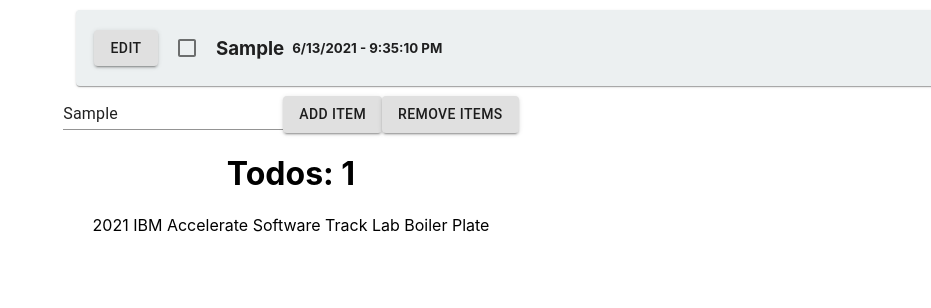
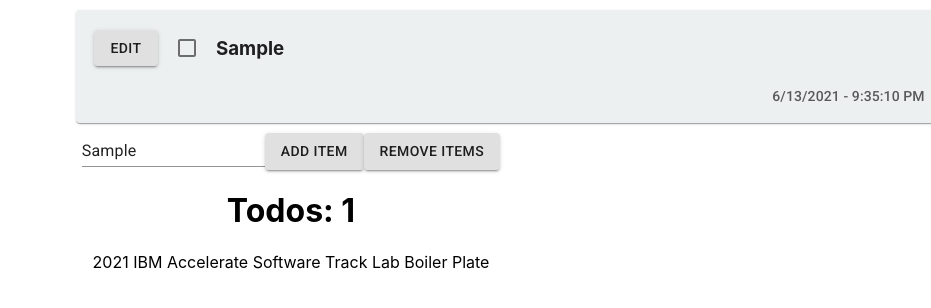
Before and after one commit to 2021-IBM-Accelerate-SW-Track/lab-1-team-43, a React (Create React App) app: page / in a window 1280 px wide. Both pictures are taken after typing "Sample" into the empty fields and a click on the button "ADD ITEM". Shown: the top 308 px of the page, without its empty margins (349-1280 px from the left). Built offline with nearby package versions, Linux system fonts and the light colour scheme.

Commit message:
The date and time of an addition is displayed at the bottom right of the card

```diff
--- a/package.json
+++ b/package.json
@@ -3,6 +3,7 @@
   "version": "0.1.0",
   "private": true,
   "dependencies": {
+    "@fontsource/roboto": "^4.4.5",
     "@material-ui/core": "^4.11.4",
     "@testing-library/jest-dom": "^5.12.0",
     "@testing-library/react": "^11.2.6",
--- a/public/index.html
+++ b/public/index.html
@@ -22,6 +22,10 @@
       work correctly both with client-side routing and a non-root public URL.
       Learn how to configure a non-root public URL by running `npm run build`.
     -->
+    <link
+      rel="stylesheet"
+      href="https://fonts.googleapis.com/css?family=Roboto:300,400,500,700&display=swap"
+    />
     <title>React App</title>
   </head>
   <body>
--- a/src/Todo.js
+++ b/src/Todo.js
@@ -1,4 +1,4 @@
-import { Button, Card, CardActions, Checkbox } from '@material-ui/core'
+import { Button, Card, CardActions, Checkbox, Typography } from '@material-ui/core'
 import {React, useState} from 'react'
 import Editing from './Editing'
 
@@ -32,8 +32,10 @@ export default function Todo({todo}) {
                     <Button variant="contained" onClick={editTodo} disabled={editing}>Edit</Button>
                     <Checkbox onChange={checkBoxFunction}></Checkbox>
                     <h3>{todo.name}</h3>
-                    <h5>{todo.date.toLocaleDateString() + ' - ' + todo.date.toLocaleTimeString()}</h5>
                 </CardActions>
+                <Typography variant="subtitle2" style={{marginLeft: '675px', marginBottom: '15px', color: '#595959'}}>
+                    {todo.date.toLocaleDateString() + ' - ' + todo.date.toLocaleTimeString()}
+                </Typography>
                 {/**Using conditional render**/}
                 {editing && <Editing todo={todo} setEditingState={setEditing} />}
             </Card>
```
